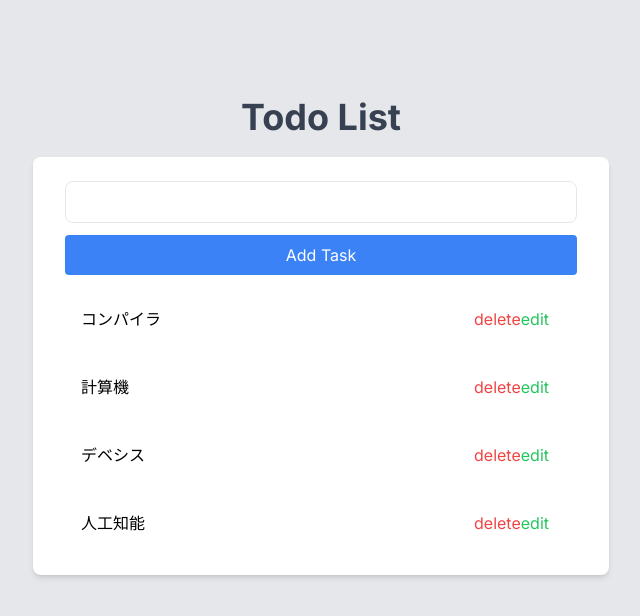
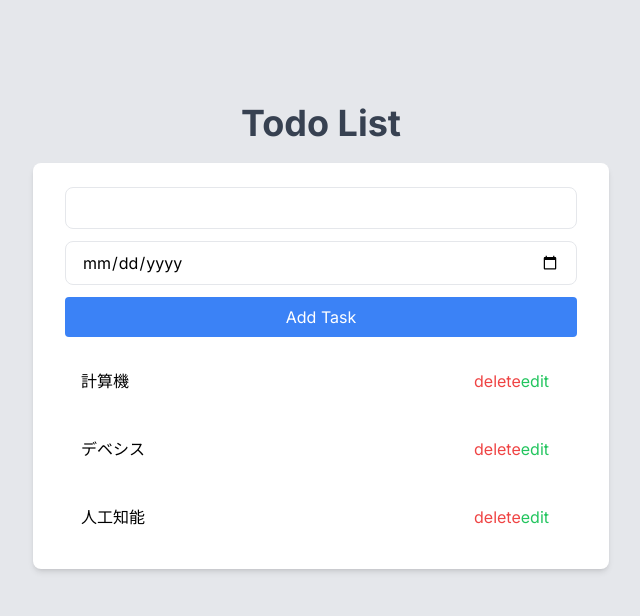
Before and after one commit to i2rin/todolist-nextjs, a Next.js app: page / in a window 1280 px wide. Shown: the top 616 px of the page, without its empty margins (319-959 px from the left). Built offline with nearby package versions, Linux system fonts and the light colour scheme; data requests are answered from the project's data file.

Commit message:
✨日付追加機能を実装しました

```diff
--- a/src/app/components/AddTask.tsx
+++ b/src/app/components/AddTask.tsx
@@ -5,11 +5,14 @@ import {v4 as uuidv4} from "uuid";
 
 const AddTask = () => {
     const [taskTitle, setTaskTitle] = useState("");
+    const [deadline, setDeadline] = useState("");
 
     const handleSubmit = async (e:FormEvent) => {
         e.preventDefault();
-        await addTodo({ id: uuidv4(), text: taskTitle  });
+        const deadlineDate = new Date(deadline);
+        await addTodo({ id: uuidv4(), text: taskTitle, date: deadlineDate });
         setTaskTitle("");
+        setDeadline("");
     };
 
   return (
@@ -20,6 +23,12 @@ const AddTask = () => {
             onChange = {(e: ChangeEvent<HTMLInputElement>) => setTaskTitle(e.target.value)}
             value = {taskTitle}
          />
+        <input
+            type = "date"
+            value = {deadline}
+            onChange={(e: ChangeEvent<HTMLInputElement>) => setDeadline(e.target.value)}
+            className = "w-full border px-4 py-2 rounded-lg focus:ourline-none fucus:boder-blue-400"
+        />
         <button className="w-full px-4 py-2 text-white bg-blue-500 rounded transform hover:bg-blue-400 hover:scale-95 duration-200">Add Task</button>
     </form>
   )
--- a/src/app/data/todos.json
+++ b/src/app/data/todos.json
@@ -1,9 +1,5 @@
 {
   "tasks": [
-    {
-      "text": "コンパイラ",
-      "id": "7483691d-551f-44bc-a0b4-0a9033b63941"
-    },
     {
       "id": "fea06451-71ad-4aa0-a50d-f10c40c0809f",
       "text": "計算機"
--- a/src/app/pages/types.ts
+++ b/src/app/pages/types.ts
@@ -1,4 +1,5 @@
 export interface Task {
     id: string;
     text: string;
+    date: Date;
 }
```
Also changed, not shown: src/app/pages/api.ts (+0 -48 lines).
